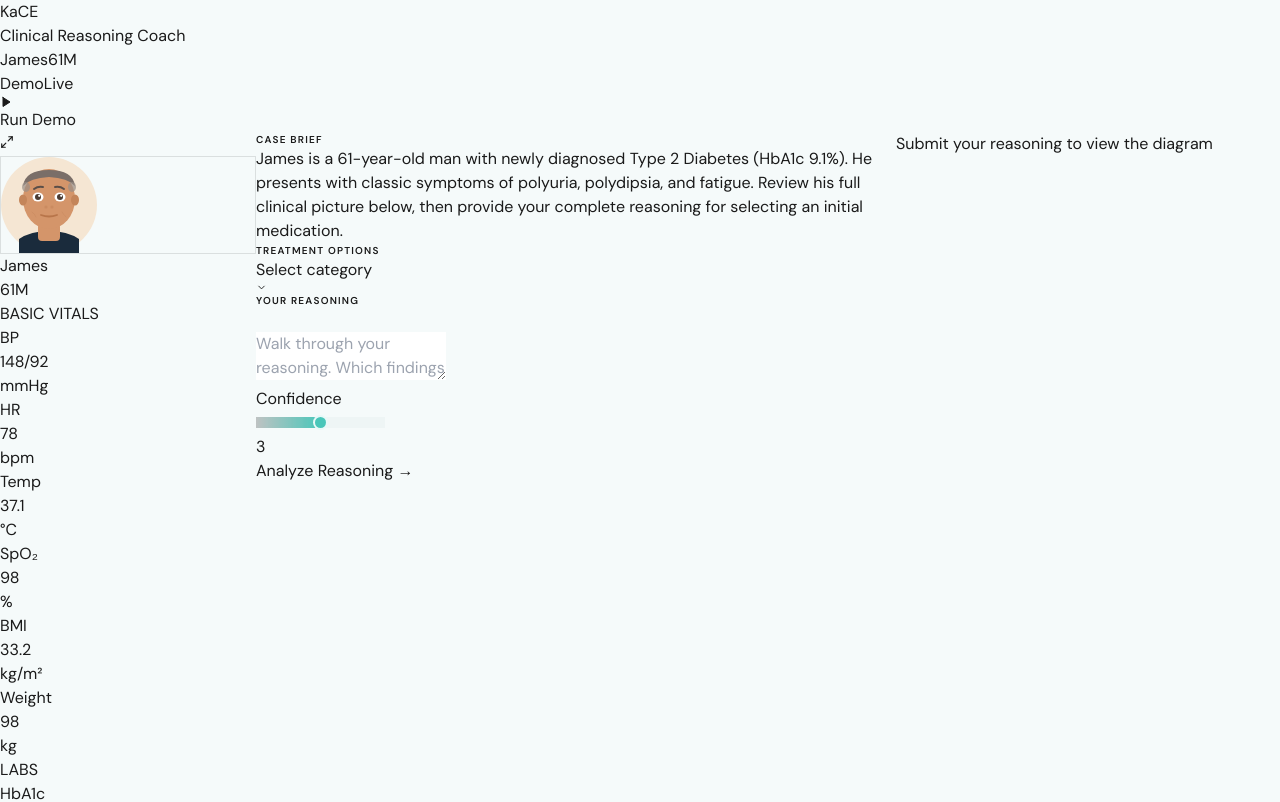
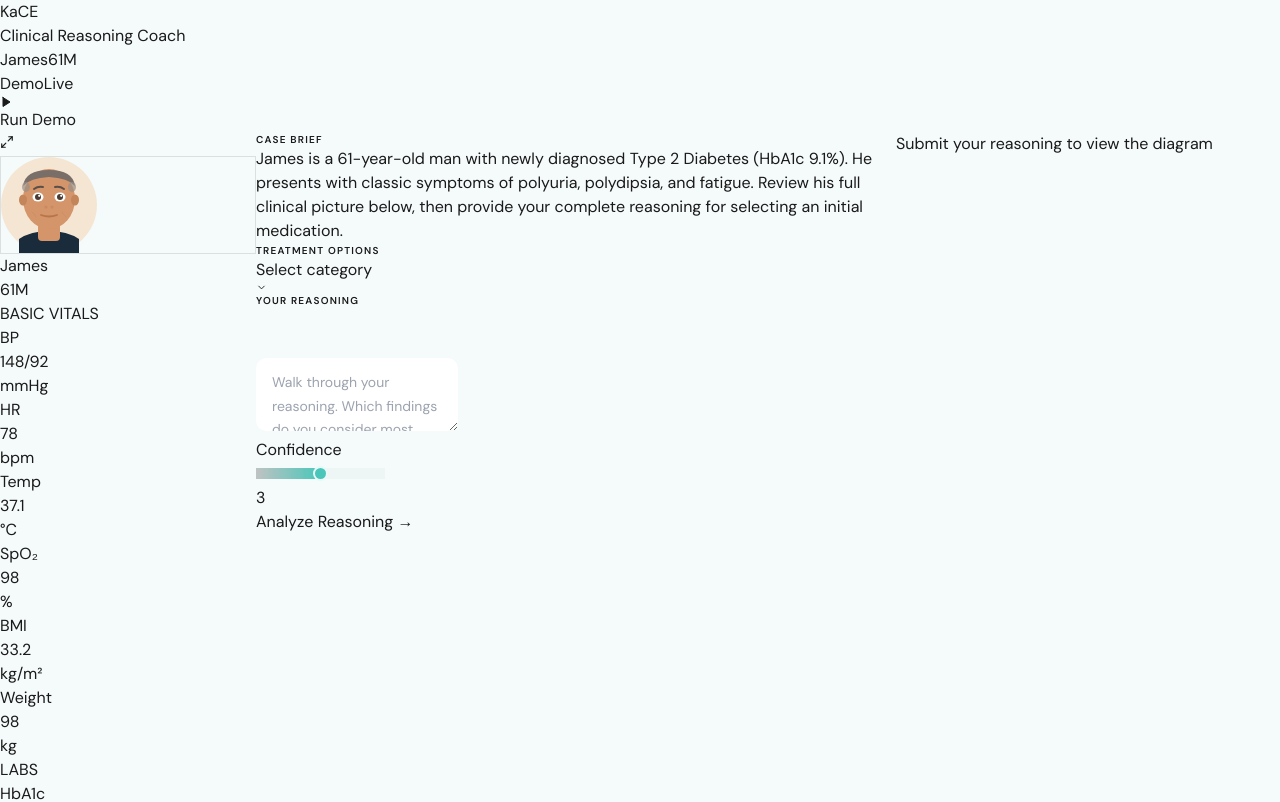
Before and after one commit to itsmarsss/kace, a React (Vite) app: page / in a window 1280 px wide. Shown: the top 802 px of the page. Built offline with nearby package versions, Linux system fonts and the light colour scheme.

Commit message:
fix: match textarea styling and show descriptive connections in modal

```diff
--- a/src/components/diagram/BlockDetailModal.tsx
+++ b/src/components/diagram/BlockDetailModal.tsx
@@ -2,7 +2,7 @@ import { useMode } from '../../context/ModeProvider'
 import { getBlockStyle } from './blockTypes'
 
 export default function BlockDetailModal() {
-  const { selectedBlock, dispatch } = useMode()
+  const { selectedBlock, diagramBlocks, dispatch } = useMode()
 
   if (!selectedBlock) return null
 
@@ -109,15 +109,26 @@ export default function BlockDetailModal() {
             <div className="mb-2 font-['DM_Sans',sans-serif] text-[9px] font-semibold uppercase tracking-[0.12em] text-[var(--text-tertiary)]">
               Connects to
             </div>
-            <div className="flex flex-wrap gap-2">
-              {selectedBlock.connects_to.map((id) => (
-                <div
-                  key={id}
-                  className="rounded-[var(--r-sm)] border border-[var(--border)] bg-[var(--surface)] px-3 py-1 font-['DM_Sans',sans-serif] text-[12px] text-[var(--text-secondary)]"
-                >
-                  {id}
-                </div>
-              ))}
+            <div className="flex flex-col gap-2">
+              {selectedBlock.connects_to.map((id) => {
+                const connectedBlock = diagramBlocks.find((b) => b.id === id)
+                if (!connectedBlock) return null
+
+                const connectedStyle = getBlockStyle(connectedBlock.type)
+                return (
+                  <div
+                    key={id}
+                    className="rounded-[var(--r-sm)] border border-[var(--border)] bg-[var(--surface)] p-[8px_12px]"
+                  >
+                    <div className="mb-1 font-['DM_Sans',sans-serif] text-[9px] font-semibold uppercase tracking-[0.12em] text-[var(--text-tertiary)]">
+                      {connectedStyle.label}
+                    </div>
+                    <div className="font-['DM_Sans',sans-serif] text-[13px] font-medium text-[var(--text-primary)]">
+                      {connectedBlock.title}
+                    </div>
+                  </div>
+                )
+              })}
             </div>
           </div>
         )}
--- a/src/components/reasoning/HighlightedTextarea.tsx
+++ b/src/components/reasoning/HighlightedTextarea.tsx
@@ -76,7 +76,7 @@ export default function HighlightedTextarea({
       {/* Background layer with highlighted text */}
       <div
         ref={highlightRef}
-        className={`absolute inset-0 overflow-hidden whitespace-pre-wrap break-words rounded-[var(--r)] p-[13px_16px] font-['DM_Sans',sans-serif] text-[14px] leading-[1.7] ${className}`}
+        className="absolute inset-0 overflow-hidden whitespace-pre-wrap break-words font-['DM_Sans',sans-serif]"
         style={{
           pointerEvents: 'none',
           wordWrap: 'break-word',
@@ -84,6 +84,10 @@ export default function HighlightedTextarea({
           scrollbarWidth: 'none',
           msOverflowStyle: 'none',
           color: 'transparent',
+          padding: '13px 16px',
+          fontSize: '14px',
+          lineHeight: '1.7',
+          borderRadius: 'var(--r)',
         }}
       >
         {renderHighlightedText()}
@@ -97,12 +101,16 @@ export default function HighlightedTextarea({
         onScroll={handleScroll}
         readOnly={readOnly}
         placeholder={placeholder}
-        className={`relative h-full w-full resize-none bg-transparent ${className}`}
+        className={`relative h-full w-full resize-none bg-transparent font-['DM_Sans',sans-serif] ${className}`}
         onFocus={onFocus}
         onBlur={onBlur}
         style={{
           color: 'var(--text-primary)',
           zIndex: 1,
+          padding: '13px 16px',
+          fontSize: '14px',
+          lineHeight: '1.7',
+          borderRadius: 'var(--r)',
         }}
       />
     </div>
```
